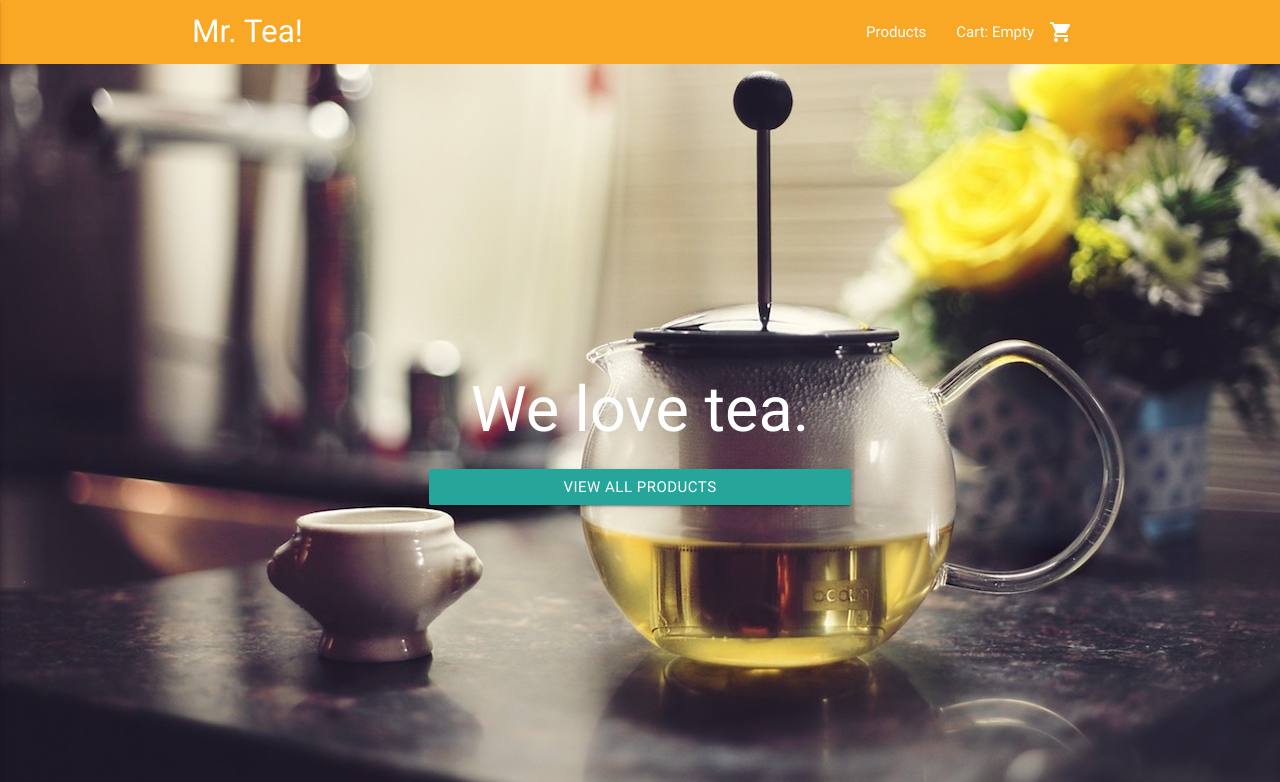
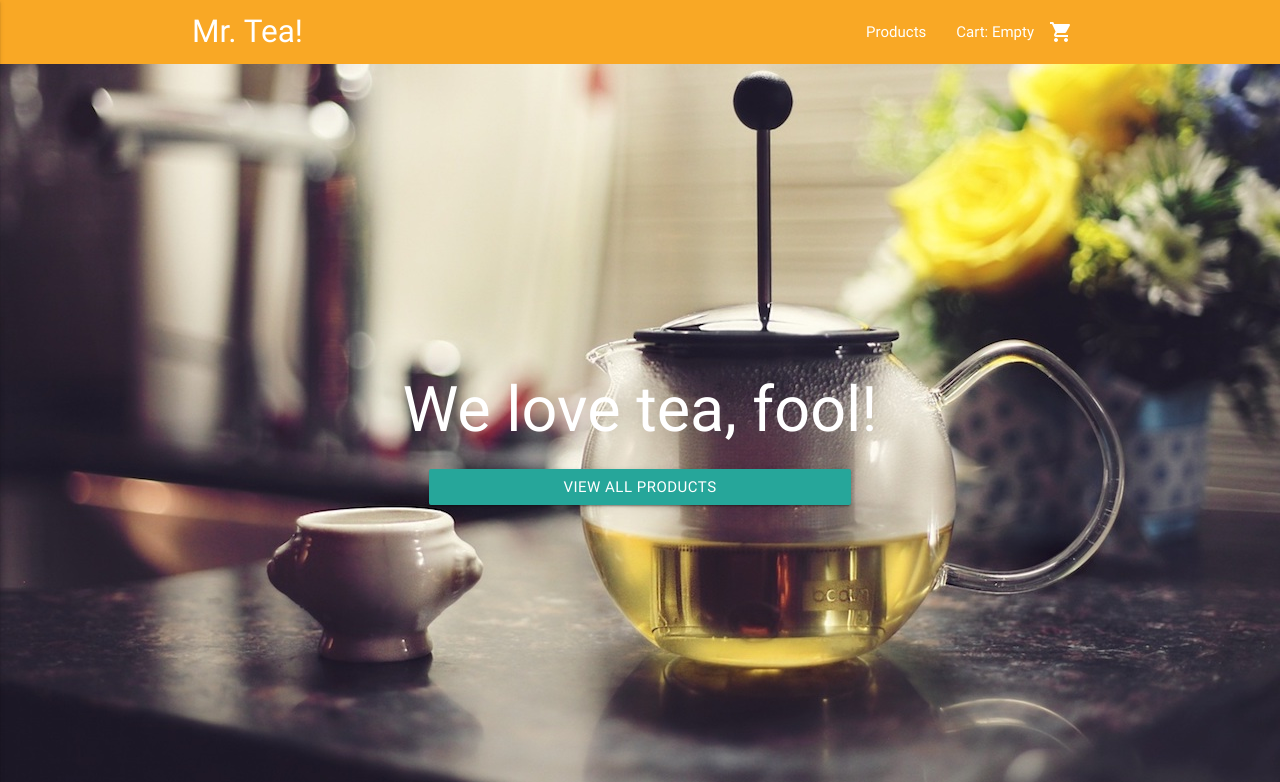
Before and after one commit to johnmberger/killer-cereals, a website: page src/index.html in a window 1280 px wide. Shown: the top 782 px of the page. Drawn offline with nearby package versions, Linux system fonts and the light colour scheme; some packages are replaced by stand-ins of ours.

Commit message:
made splash slogan better

```diff
--- a/src/js/components/splash/splash.view.html
+++ b/src/js/components/splash/splash.view.html
@@ -1,5 +1,5 @@
 <div class="col s12 background-image">
-  <h1 class="center white-text">We love tea.</h1>
+  <h1 class="center white-text">We love tea, fool!</h1>
   <a class="waves-effect waves-light btn splash-button center" href="#/products">View All Products</a>
 </div>
 <div class="container">
```
